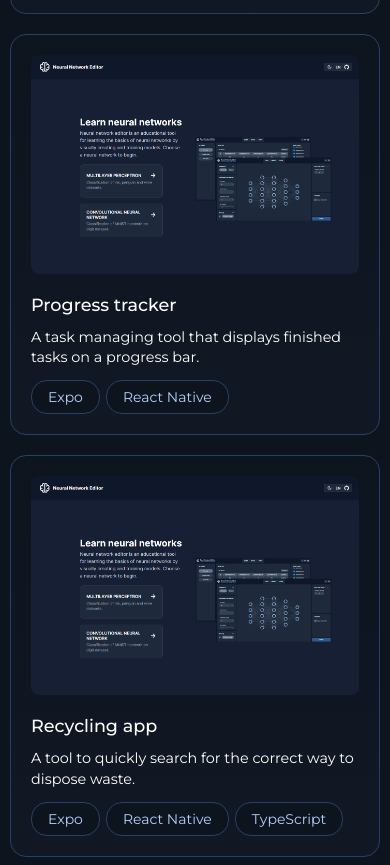
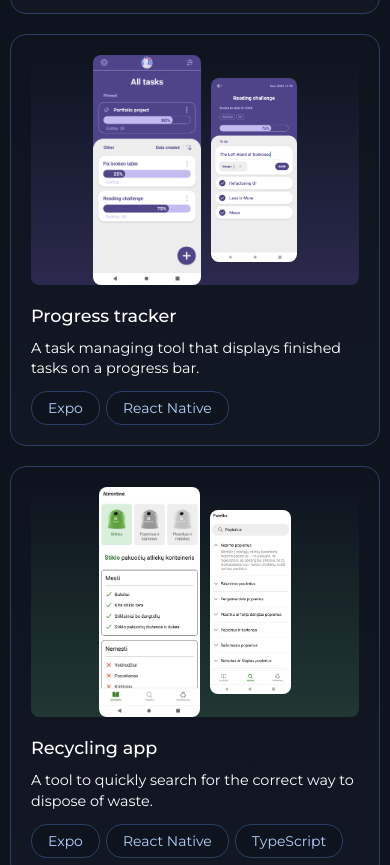
Before and after one commit to domas404/domas404.github.io, a plain HTML site: page index.html in a window 390 px wide. Shown: the part 3630-4495 px from the top of the page. Drawn offline with nearby package versions, Linux system fonts and the light colour scheme.

Commit message:
update main page projects section

```diff
--- a/index.html
+++ b/index.html
@@ -322,9 +322,10 @@
                             </div>
                         </div>
                     </a>
-                    <a href="./projects/neural-network-editor/" class="section-container project-link">
-                        <div class="image-container image-h">
-                            <img src="../assets/nne-1.png" class="project-image" alt="progress tracker main screen" />
+                    <a href="./projects/progress-tracker/" class="section-container project-link">
+                        <div class="project-image-container-vertical">
+                            <img src="../assets/pt-1.png" class="project-image-vertical" alt="progress tracker main screen" />
+                            <img src="../assets/pt-3.png" class="project-image-vertical small" alt="progress tracker main screen" />
                         </div>
                         <div class="project-info">
                             <div class="header-text">Progress tracker</div>
@@ -335,13 +336,14 @@
                             </div>
                         </div>
                     </a>
-                    <a href="./projects/neural-network-editor/" class="section-container project-link">
-                        <div class="image-container image-h">
-                            <img src="../assets/nne-1.png" class="project-image" alt="recycling app main screen" />
+                    <a href="./projects/recycling-app/" class="section-container project-link">
+                        <div class="project-image-container-vertical ra">
+                            <img src="../assets/ra-1.png" class="project-image-vertical" alt="progress tracker main screen" />
+                            <img src="../assets/ra-2.png" class="project-image-vertical small" alt="progress tracker main screen" />
                         </div>
                         <div class="project-info">
                             <div class="header-text">Recycling app</div>
-                            <div class="description">A tool to quickly search for the correct way to dispose waste.</div>
+                            <div class="description">A tool to quickly search for the correct way to dispose of waste.</div>
                             <div class="tag-container">
                                 <div class="tag">Expo</div>
                                 <div class="tag">React Native</div>
--- a/style/projects.css
+++ b/style/projects.css
@@ -76,7 +76,70 @@
 .project-image {
     object-fit: cover;
     width: 100%;
+    /* height: 200px; */
     border-radius: 8px;
+}
+
+.project-image-vertical {
+    object-fit: cover;
+    /* width: 100%; */
+    border-radius: 8px;
+    max-height: 170px;
+    height: 100%;
+    /* aspect-ratio: 3/2; */
+    /* height: 250px; */
+    object-fit: cover;
+    /* width: auto; */
+    /* border-radius: 12px; */
+}
+
+.project-image-vertical.small {
+    height: 80%;
+}
+
+.project-image-container-vertical {
+    border-radius: 8px;
+    display: flex;
+    flex-direction: row;
+    gap: 10px;
+    align-items: center;
+    justify-content: center;
+    /* padding: 10px; */
+    /* gap: 10px; */
+    /* flex-shrink: 1; */
+    aspect-ratio: 3/2;
+    background: linear-gradient(180deg, rgba(14,20,30,0.3) 0%, rgba(97, 79, 164, 0.333) 100%);
+}
+
+.project-image-container-vertical.ra {
+    background: linear-gradient(180deg, rgba(14,20,30,0.3) 0%, rgba(64, 121, 88, 0.333) 100%);
+}
+
+.image-container {
+    /* border-radius: 100%; */
+    /* flex: 1; */
+    /* height: 100px; */
+    /* min-width: 200px; */
+}
+
+.vertical-image-container {
+    border-radius: 100%;
+    display: flex;
+    flex-direction: column;
+    align-items: center;
+    gap: 10px;
+    width: 100%;
+    aspect-ratio: 3/2;
+    /* display: flex;
+    justify-content: center; */
+  }
+
+.vertical-image {
+    max-height: 100%;
+    /* height: 250px; */
+    object-fit: cover;
+    /* width: auto; */
+    /* border-radius: 12px; */
 }
 
 .tag-container {
@@ -109,11 +172,15 @@
     padding: 20px !important;
     gap: 20px;
     transition: --gradientPrimary 0.2s, --gradientSecondary 0.2s;
-    /* width: 27.7%; */
+    max-width: 320px;
+    /* width: 33.3%; */
+    flex: 1;
+    box-sizing: border-box;
+    /* height: 250px; */
 }
 
 .project-link:hover {
-    --gradientPrimary: rgba(14,20,30,0.8);
+    --gradientPrimary: rgba(30,41,59,0.2);
     --gradientSecondary: rgba(30,41,59,0.6);
 }
 
@@ -128,12 +195,30 @@
     line-height: 1.3rem;
 }
 
+.preview-container {
+    display: flex;
+    flex-direction: row;
+    gap: 20px;
+    align-items: flex-start;
+}
+
 /* ----- TABLET LANDSCAPE ----- */
 
 @media only screen and (max-width: 900px) {
     .project-link {
         box-sizing: border-box;
-        width: 240px;
+        max-width: 240px;
+    }
+    .preview-container {
+        width: 500px;
+        flex-wrap: wrap;
+    }
+    .tag-container {
+        flex-wrap: nowrap;
+        overflow: scroll;
+    }
+    .tag {
+        text-wrap: nowrap;
     }
 }
 
@@ -143,13 +228,29 @@
     .project-link {
         box-sizing: border-box;
         width: 100%;
+        flex: 1;
+        max-width: 100%;
+        min-width: 260px;
+    }
+    .preview-container {
+        width: 90%;
+        justify-content: flex-start;
+    }
+    .tag-container {
+        flex-wrap: wrap;
+        /* overflow: scroll;    */
+    }
+    .project-image-vertical {
+        max-height: 230px;
     }
 }
 
 /* ----- PHONE ----- */
 
 @media only screen and (max-width: 480px) {
-
+    .preview-container {
+        width: 100%;
+    }
 }
 
 /* ----- SMALL PHONE ----- */
```
